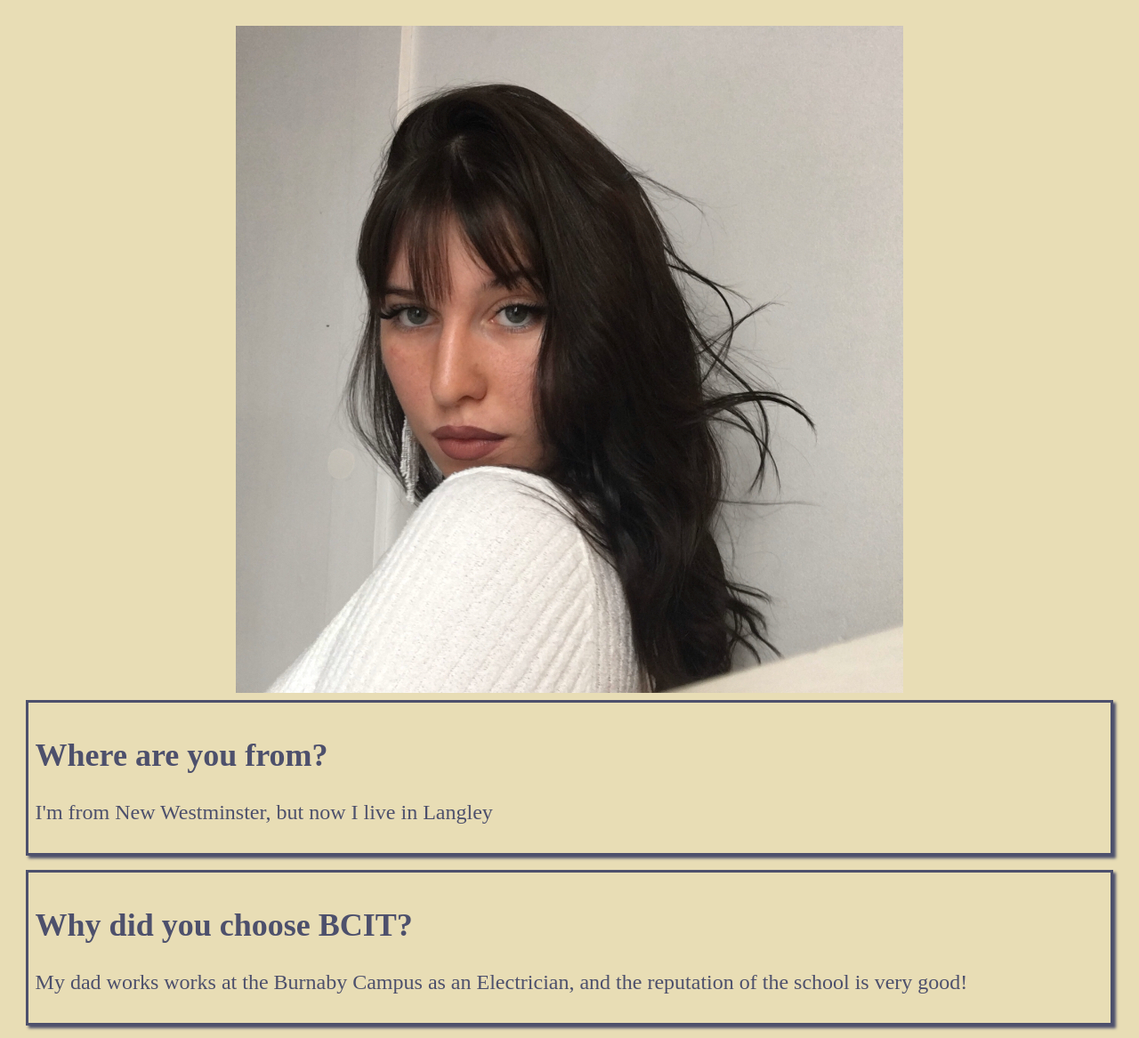
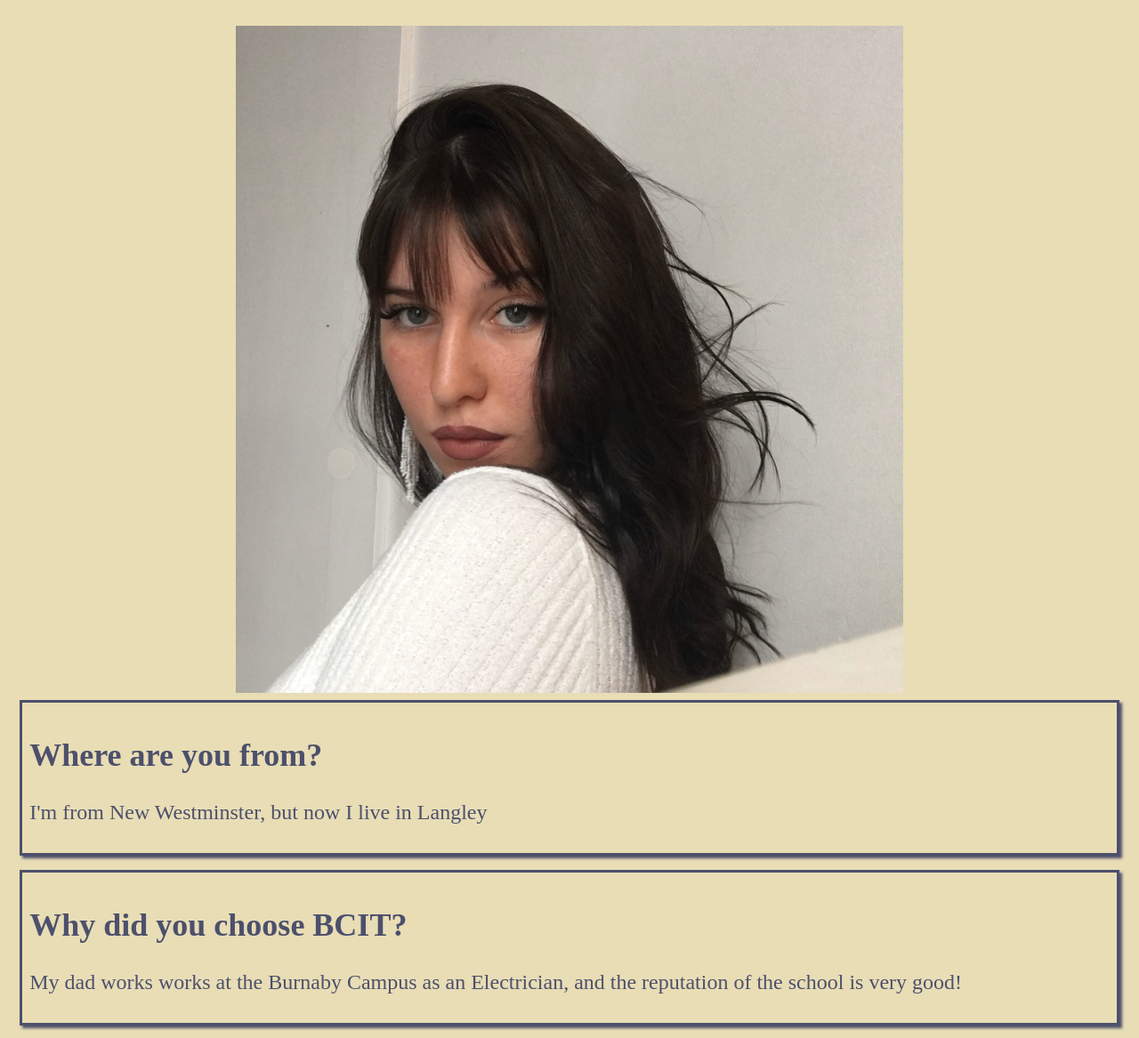
Before and after one commit to sriramvsharma/Lab-5, a plain HTML site: page sophia-ternes.html in a window 1280 px wide. Shown: the part 98-1265 px from the top of the page at 89% size. Drawn offline with Linux system fonts and the light colour scheme.

Commit message:
changed style

```diff
--- a/styles/style.css
+++ b/styles/style.css
@@ -14,5 +14,5 @@ section {
     padding: .5rem;
     border: 3px solid #4d506c;
     box-shadow: 3px 3px 3px #4d506c;
-    width: 95%;
+    width: 96%;
 }
```
